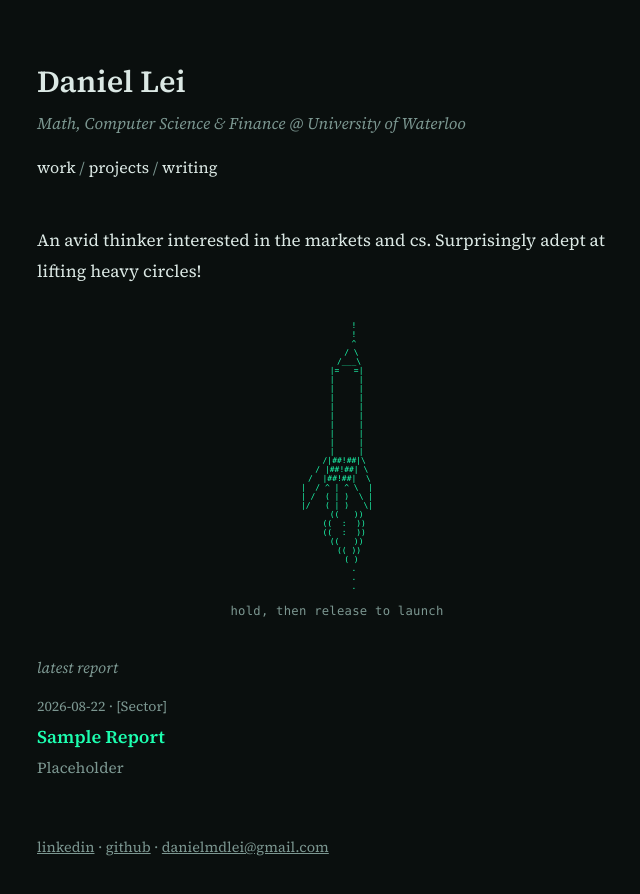
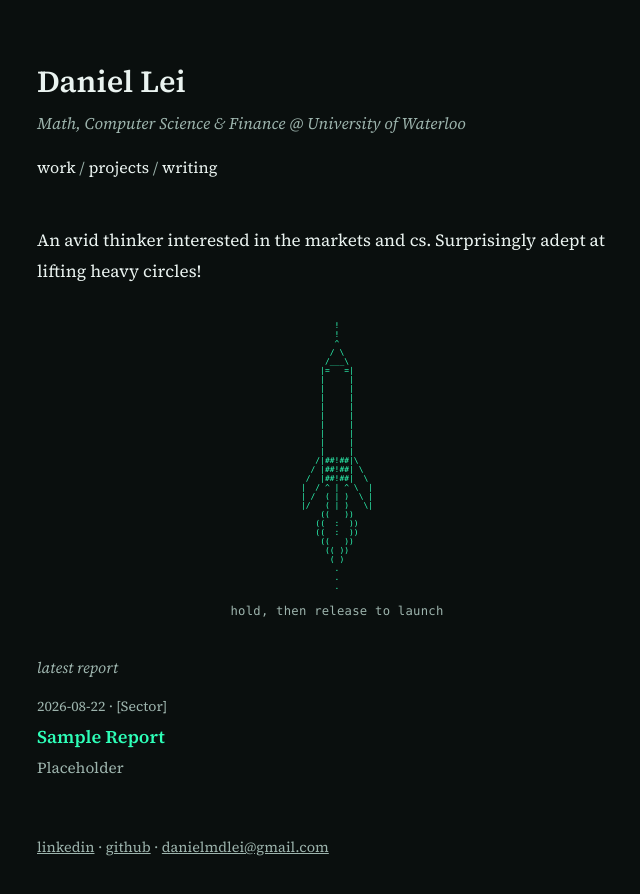
Before and after one commit to McMuf/daniellei.com, a React (Vite) app: page / in a window 1280 px wide. Shown: the top 894 px of the page, without its empty margins (303-943 px from the left). Built offline with nearby package versions, Linux system fonts and the light colour scheme.

Commit message:
fix ascii ship centering bug (text-align was re-centering each line), brighten muted/link/accent colors for legibility

```diff
--- a/src/App.css
+++ b/src/App.css
@@ -75,7 +75,7 @@ main {
   line-height: 9px;
   color: var(--accent);
   white-space: pre;
-  text-align: center;
+  text-align: left;
   transition: filter 0.15s ease;
 }
 
@@ -108,7 +108,7 @@ main {
   line-height: 9px;
   color: var(--accent);
   white-space: pre;
-  text-align: center;
+  text-align: left;
   pointer-events: none;
   filter: drop-shadow(0 0 6px rgba(29, 255, 176, 0.6));
   will-change: transform;
--- a/src/index.css
+++ b/src/index.css
@@ -1,11 +1,11 @@
 :root {
   --bg: #0a0f0e;
-  --fg: #dbe8e4;
-  --muted: #7c9791;
-  --line: #1e2e2a;
-  --link: #1dffb0;
-  --accent: #1dffb0;
-  --accent-dim: #12b57e;
+  --fg: #eaf3f0;
+  --muted: #9db4ad;
+  --line: #24352f;
+  --link: #2effb8;
+  --accent: #2effb8;
+  --accent-dim: #1ec98e;
   --font-serif: "Source Serif 4", "Source Serif Pro", Georgia, "Times New Roman", serif;
   --font-mono: ui-monospace, "SFMono-Regular", "Menlo", "Consolas", monospace;
 }
```
